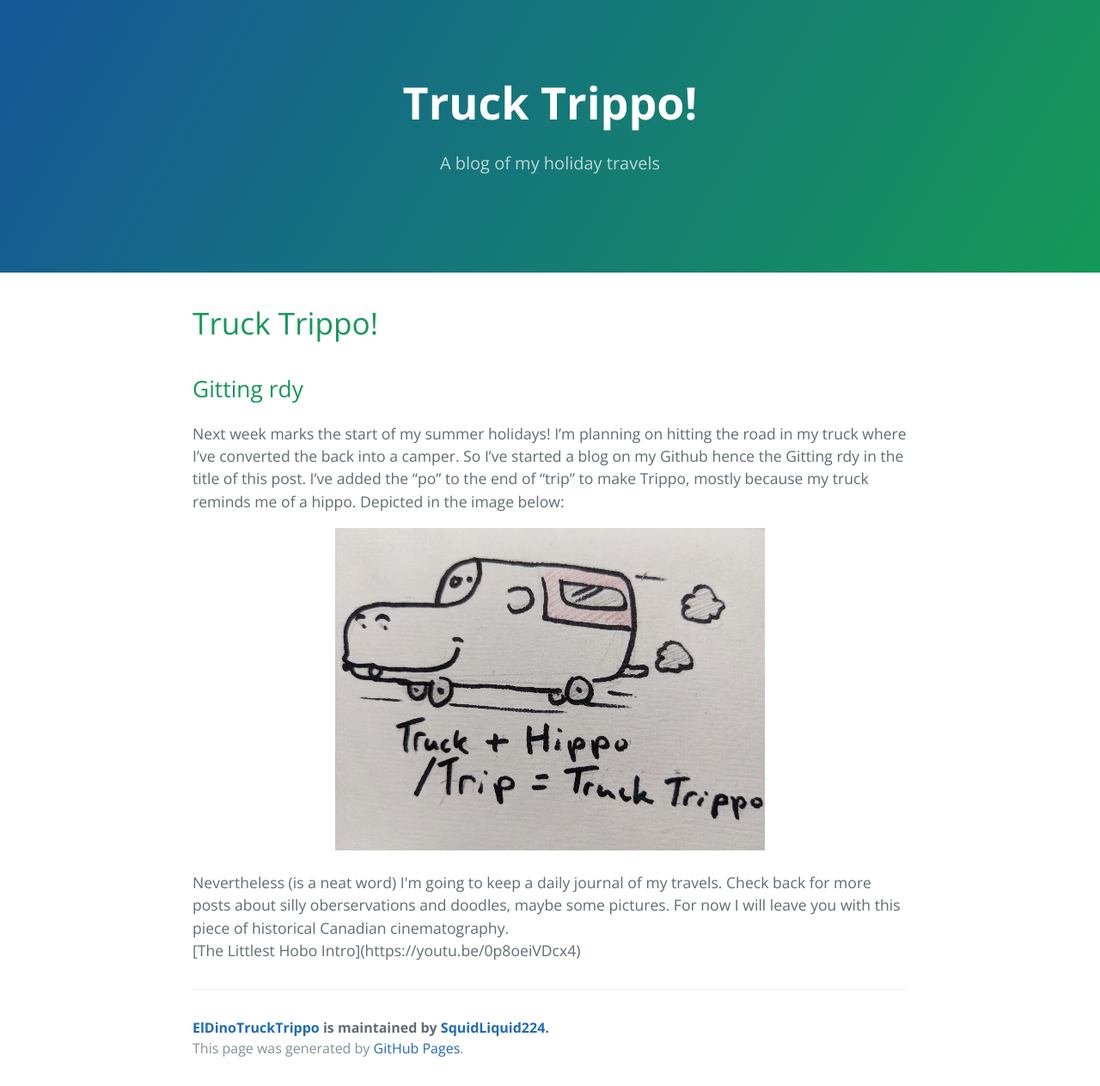
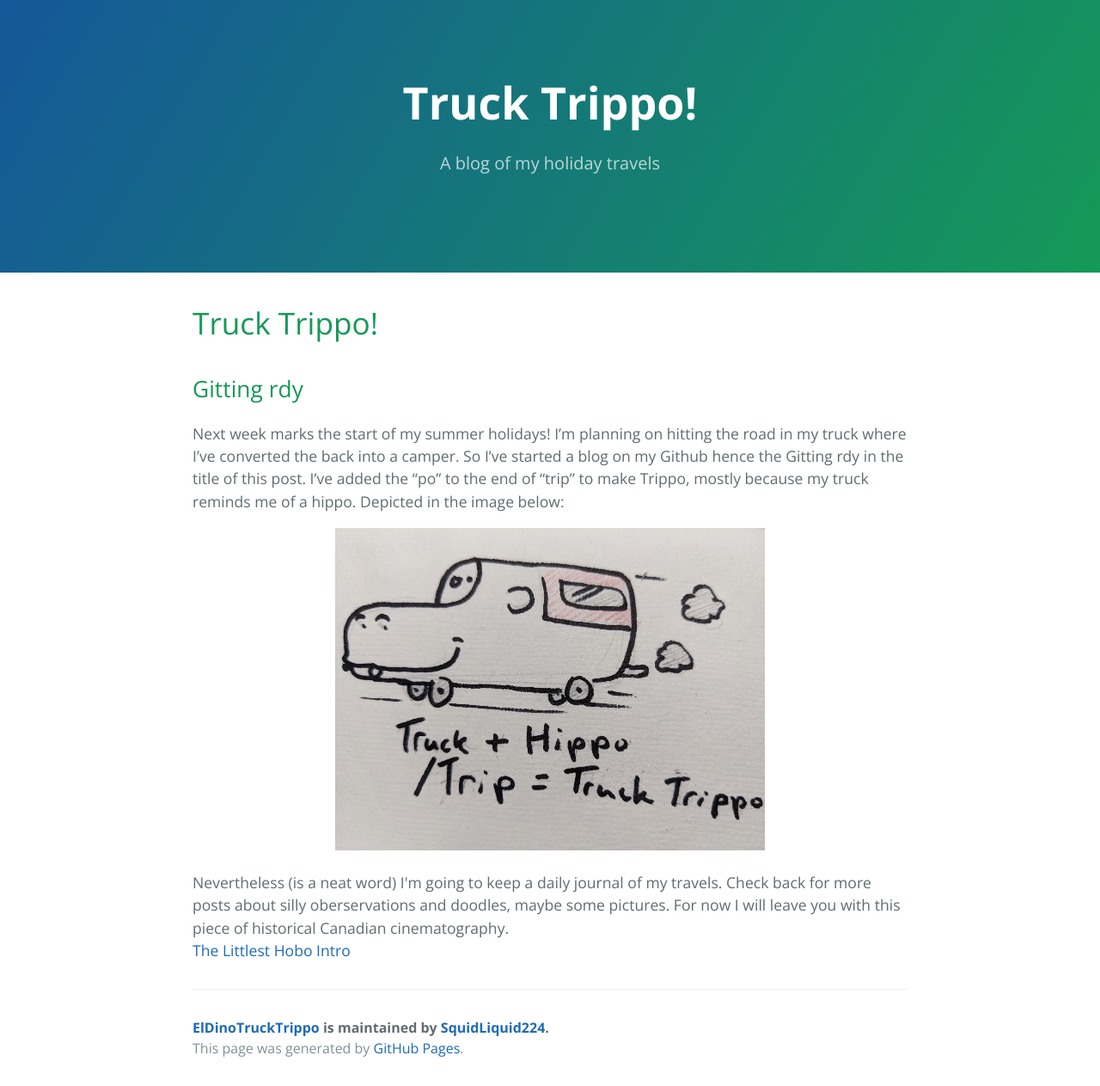
Before and after one commit to SquidLiquid224/ElDinoTruckTrippo, a Jekyll site: the page built from index.md, in a window 1280 px wide. Shown: the whole page at 86% size. Built offline with Jekyll 4.4.1, drawn with Linux system fonts in a browser that asks for light colours; our own code applies the rules of GitHub Pages for plain Markdown files; part of the change alters nothing that is shown.

Commit message:
Update index.md

```diff
--- a/index.md
+++ b/index.md
@@ -12,4 +12,4 @@ Next week marks the start of my summer holidays! I’m planning on hitting the r
 <div style="text-align: left">
 Nevertheless (is a neat word) I'm going to keep a daily journal of my travels. Check back for more posts about silly oberservations and doodles, maybe some pictures.  For now I will leave you with this piece of historical Canadian cinematography.
 </div>
-[The Littlest Hobo Intro](https://youtu.be/0p8oeiVDcx4)
+<a href="https://youtu.be/0p8oeiVDcx4" target="_blank">The Littlest Hobo Intro</a>
```
